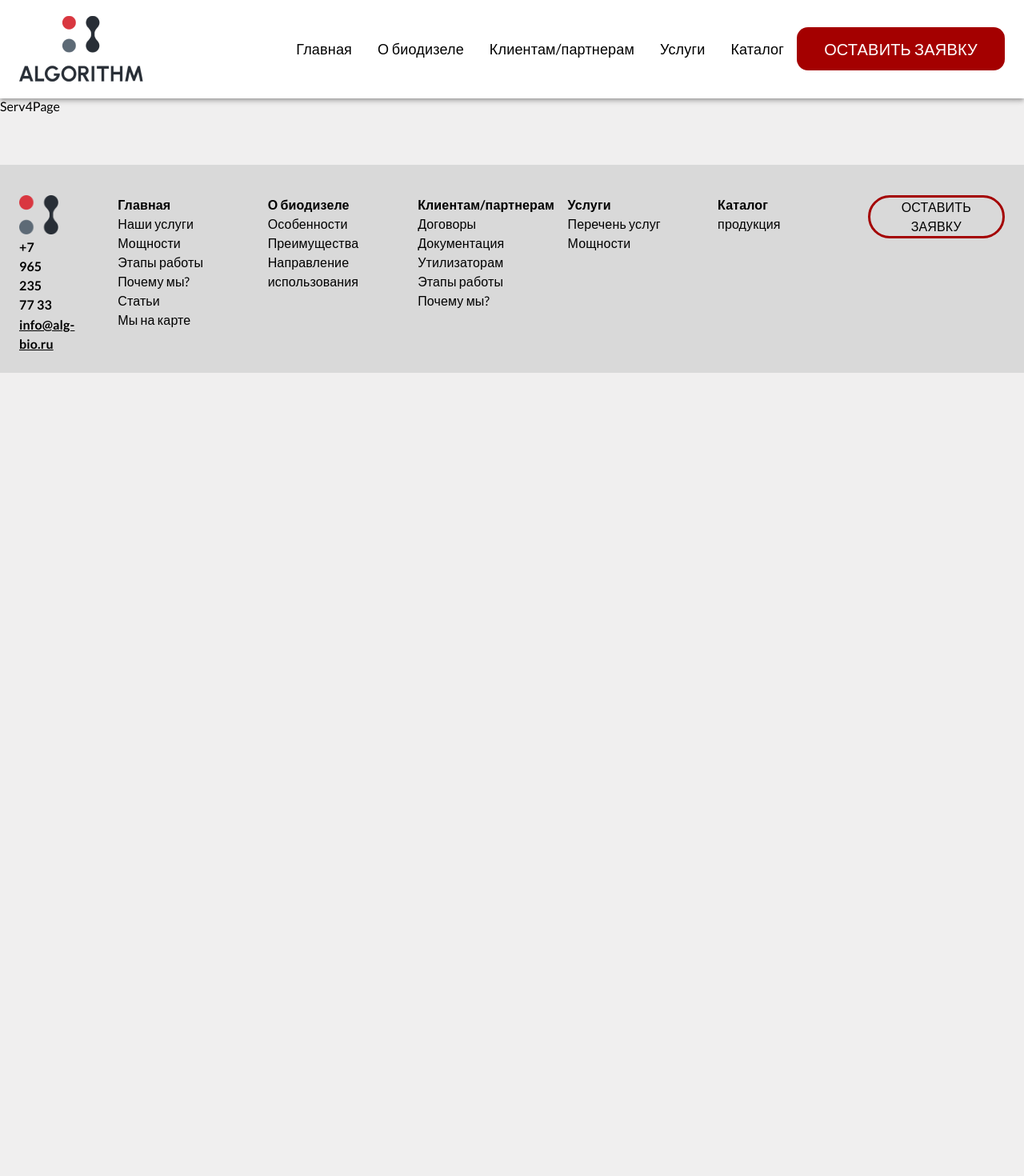
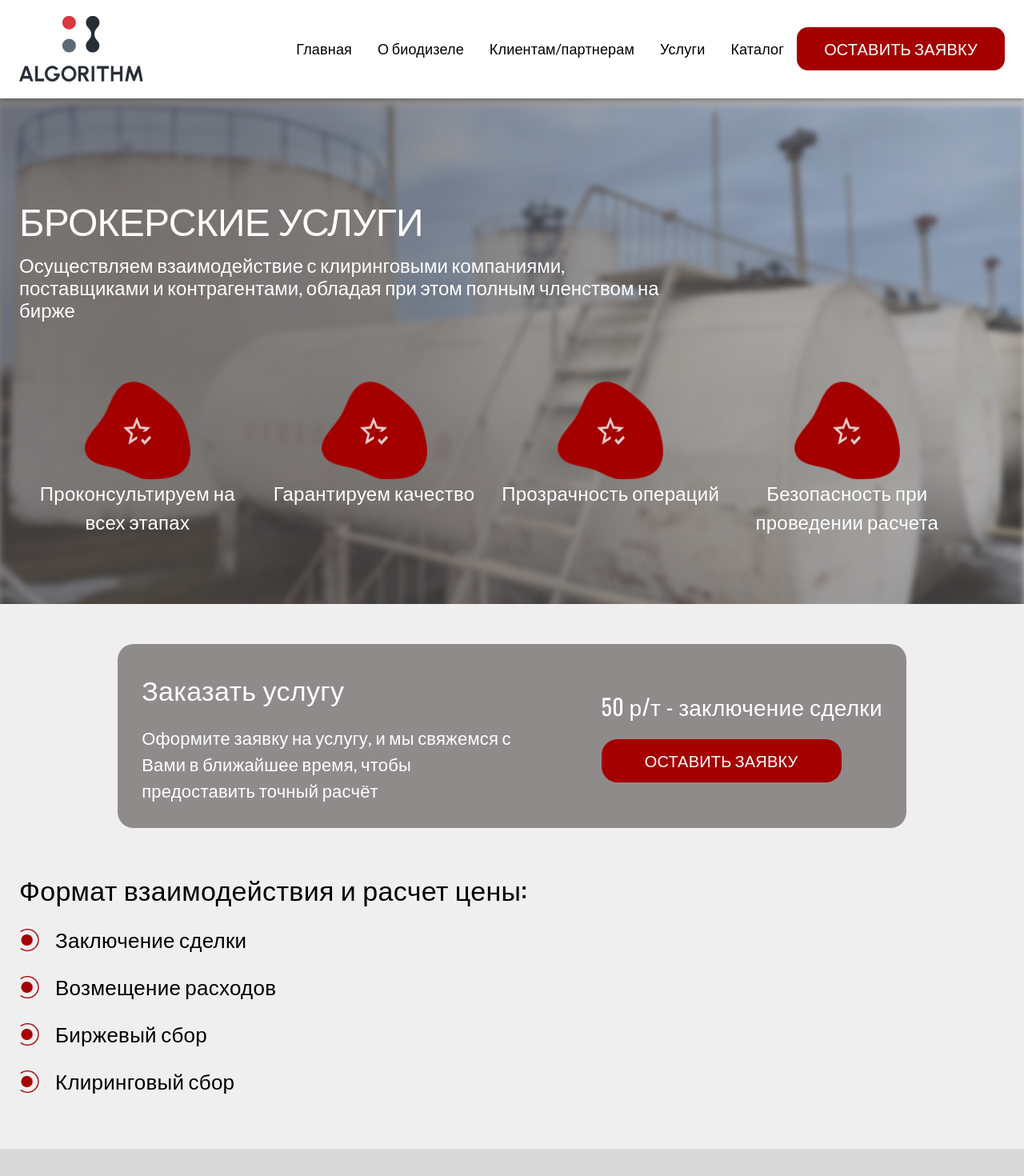
Before and after one commit to cupOfTea321/Algorithm, a React (Vite) app in the folder algo/: page /services/shipment in a window 1280 px wide. Shown: the top 1470 px of the page at 80% size. Before the commit the page ends 800 px from the top, so only its background shows below. Built offline with nearby package versions, Linux system fonts and the light colour scheme.

Commit message:
service pages by reused UI components

```diff
--- a/algo/src/components/serviceComponents/OrderService.jsx
+++ b/algo/src/components/serviceComponents/OrderService.jsx
@@ -2,9 +2,8 @@ import React from 'react';
 import {Box, Container, Typography} from "@mui/material";
 import backRound from '../../assets/backRound.png'
 import MyBtn from "../UI/MyBtn.jsx";
-const OrderService = () => {
+const OrderService = ({order}) => {
     return (
-        <Container maxWidth={'xl'}>
             <Box sx={{
                 display: 'flex',
                 background: '#908B8B',
@@ -25,18 +24,16 @@ const OrderService = () => {
                         Заказать услугу
                     </Typography>
                     <Typography sx={{fontSize: '22px'}}>
-                        Оформите заявку на услугу, и мы свяжемся
-                        с Вами в ближайшее время, ответим на все интересующие вопросы и начнем работу
+                        {order.secondTitle}
                     </Typography>
                 </Box>
                 <Box >
                     <Typography className={'oswFont'} sx={{marginBottom: '20px', fontSize: '28px'}}>
-                        15 р/т в сутки
+                        {order.quantity}
                     </Typography>
                     <MyBtn radius={'20px'} height={'54px'}/>
                 </Box>
             </Box>
-        </Container>
     );
 };
 
--- /dev/null
+++ b/algo/src/components/serviceComponents/ReasonsBlock.jsx
@@ -0,0 +1,22 @@
+import React from 'react';
+import {Box, Typography} from "@mui/material";
+import point from '../../assets/pointRight.png'
+
+const ReasonsBlock = ({reasons, title}) => {
+    return (
+        <Box sx={{marginTop: '50px'}}>
+            <Typography className={'oswFont'}
+                        sx={{fontSize: {sm: '34px', xs: '28px'}, textAlign: {sm: 'left', xs: 'center'}}}>
+                {title}
+            </Typography>
+            {reasons.map(reason => (
+                <Box sx={{display: 'flex', alignItems: 'center', marginTop: '20px'}}>
+                    <Box component={'img'} src={point} sx={{width: '25px', marginRight: '20px'}}/>
+                    <Typography sx={{fontSize: {sm: '26px', xs: '20px'}}}>{reason}</Typography>
+                </Box>
+            ))}
+        </Box>
+    );
+};
+
+export default ReasonsBlock;
--- a/algo/src/components/serviceComponents/ServicesBanner.jsx
+++ b/algo/src/components/serviceComponents/ServicesBanner.jsx
@@ -2,14 +2,15 @@ import React from 'react';
 import {Box, Container, Grid, Typography} from "@mui/material";
 import star from '../../assets/star.png'
 import starBack from '../../assets/starBack.png'
-const storage = [
-    'Действуем в рамках нормативных документов',
-    'Гарантируем   качество',
-    'Контроль срока годности',
-    'Соблюдение условий хранения',
-]
-const ServicesBanner = () => {
+import backImg from "../../assets/servicesBack.png";
+const ServicesBanner = ({storage}) => {
     return (
+        <Box sx={{
+            paddingBottom: '5%',
+            background: `linear-gradient(68.5deg, rgba(65, 59, 59, 0.62) 35.69%, rgba(105, 105, 105, 0) 133.84%), url(${backImg})`,
+            backgroundSize: 'cover',
+
+        }}>
         <Container maxWidth={'xl'}>
             <Box sx={{
                 color: 'white',
@@ -24,17 +25,16 @@ const ServicesBanner = () => {
                     fontSize: {lg: '48px', md: '36px', sm: '30px', xs: '36px'},
 
                 }}>
-                    ХРАНЕНИЕ ТОПЛИВА
+                    {storage.mainTitle}
                 </Typography>
                 <Typography variant={'h3'} sx={{
                     width: {md: '140%', sm: '100%'},
                     fontSize: '24px'
                 }}>
-                    Бережно храним вашу продукцию, соблюдая необходимые требования,
-                    чтобы сохранить все качества топлива
+                    {storage.secondTitle}
                 </Typography>
                 <Grid container sx={{width: {md: '200%', sm: '100%'}, marginTop: '10%', }}>
-                    {storage.map(item => (
+                    {storage.list.map(item => (
                         <Grid item lg={3} md={6} sm={6} xs={12} sx={{width: '25%', display: 'flex', flexDirection: 'column', alignItems: 'center', paddingBottom: '20px'}}>
                             <Box sx={{backgroundImage: `url(${starBack})`, height: '122px', width: '132px', backgroundSize: 'cover', backgroundRepeat: 'no-repeat', display: 'flex', alignItems: 'center', justifyContent: 'center'}}>
                                 <Box component={'img'} src={star} sx={{height: '35px', backgroundSize: 'cover', width: '35px', }}/>
@@ -48,6 +48,7 @@ const ServicesBanner = () => {
                 </Grid>
             </Box>
         </Container>
+        </Box>
     );
 };
 
--- a/algo/src/pages/RegistrationService.jsx
+++ b/algo/src/pages/RegistrationService.jsx
@@ -1,10 +1,50 @@
 import React from 'react';
+import {Box, Container} from "@mui/material";
+import ServicesBanner from "../components/serviceComponents/ServicesBanner.jsx";
+import OrderService from "../components/serviceComponents/OrderService.jsx";
+import ReasonsBlock from "../components/serviceComponents/ReasonsBlock.jsx";
 
+
+
+const storage = {
+    mainTitle: 'ОТГРУЗКА ТОПЛИВА',
+    secondTitle: 'Обеспечиваем своевременную доставку топлива, оформленную документацию и высокий уровень оказания услуги',
+    list: [
+        'Не допускаем аварийных ситуаций',
+        'Клиентская поддержка',
+        'Качественная продукция',
+        'Отгрузка в сутки: от 6 до 12 ЖД вагонов',
+    ]
+}
+const order = {
+    secondTitle: 'Оформите заявку на услугу, и мы свяжемся с Вами в ближайшее время, ответим на все интересующие вопросы и начнем работу',
+    quantity: '',
+}
+const reasons = [
+    'Ж/Д поставки',
+    'Танкерные перевозки по воде',
+]
+const reasonTitle = 'Способы доставки:'
+const reasons2 = [
+    'Документальное оформление',
+    'Допуск транспортного средства к перевозке',
+    'Соблюдение требований безопасности при перевозке и отгрузке',
+    'Подготовленные водители т/с',
+]
+const reasonTitle2 = 'Условия перевозки:'
 const RegistrationService = () => {
     return (
-        <div>
-            Serv3Page
-        </div>
+        <>
+            <ServicesBanner storage={storage}/>
+            <Container maxWidth={'xl'}>
+                <OrderService order={order}/>
+                <Box sx={{display: 'flex', justifyContent: 'space-between', flexDirection: {sm: 'row', xs: 'column'}}}>
+                    <ReasonsBlock title={reasonTitle} reasons={reasons}/>
+                    <ReasonsBlock title={reasonTitle2} reasons={reasons2}/>
+                </Box>
+
+            </Container>
+        </>
     );
 };
 
--- a/algo/src/pages/ShipmentService.jsx
+++ b/algo/src/pages/ShipmentService.jsx
@@ -1,10 +1,41 @@
 import React from 'react';
+import {Container} from "@mui/material";
+import ServicesBanner from "../components/serviceComponents/ServicesBanner.jsx";
+import OrderService from "../components/serviceComponents/OrderService.jsx";
+import ReasonsBlock from "../components/serviceComponents/ReasonsBlock.jsx";
 
+
+
+const storage = {
+    mainTitle: 'БРОКЕРСКИЕ УСЛУГИ',
+    secondTitle: 'Осуществляем взаимодействие с клиринговыми компаниями, поставщиками и контрагентами, обладая при этом полным членством на бирже',
+    list: [
+        'Проконсультируем на всех этапах',
+        'Гарантируем качество',
+        'Прозрачность операций',
+        'Безопасность при проведении расчета',
+    ]
+}
+const order = {
+    secondTitle: 'Оформите заявку на услугу, и мы свяжемся с Вами в ближайшее время, чтобы предоставить точный расчёт',
+    quantity: '50 р/т - заключение сделки',
+}
+const reasonTitle = 'Формат взаимодействия и расчет цены:'
+const reasons = [
+    'Заключение сделки',
+    'Возмещение расходов',
+    'Биржевый сбор',
+    'Клиринговый сбор',
+]
 const ShipmentService = () => {
     return (
-        <div>
-            Serv4Page
-        </div>
+        <>
+            <ServicesBanner storage={storage}/>
+            <Container maxWidth={'xl'}>
+                <OrderService order={order}/>
+                <ReasonsBlock title={reasonTitle} reasons={reasons}/>
+            </Container>
+        </>
     );
 };
 
--- a/algo/src/pages/StorageService.jsx
+++ b/algo/src/pages/StorageService.jsx
@@ -1,27 +1,52 @@
 import React from 'react';
 import backImg from "../assets/servicesBack.png";
 import FirstBanner from "../components/FirstBanner.jsx";
-import {Box} from "@mui/material";
+import {Box, Container, Typography} from "@mui/material";
 import ServicesBanner from "../components/serviceComponents/ServicesBanner.jsx";
 import OrderService from "../components/serviceComponents/OrderService.jsx";
+import ReasonsBlock from "../components/serviceComponents/ReasonsBlock.jsx";
 
+const reasons = [
+    'соответствие емкостей требованиям отраслевых нормативных актов;',
+    'обеспечение свободного подъезда транспорта, освещение территории в темное время;',
+    'наличие противопожарного оборудования;',
+    'наличие ответственного лица;',
+    'территория нефтебазы оборудована современными системами охраны и видеонаблюдения.',
+]
+const storage = {
+    mainTitle: 'ХРАНЕНИЕ ТОПЛИВА',
+    secondTitle: 'Бережно храним вашу продукцию, соблюдая необходимые требования, чтобы сохранить все качества топлива',
+    list: [
+        'Действуем в рамках нормативных документов',
+        'Гарантируем качество',
+        'Контроль срока годности',
+        'Соблюдение условий хранения',
+    ]
+}
+const order = {
+    secondTitle: 'Оформите заявку на услугу, и мы свяжемся с Вами в ближайшее время, ответим на все интересующие вопросы и начнем работу',
+    quantity: '15 р/т в сутки',
+}
+const reasonTitle = 'Главные требования к условиям хранения топлива'
 const StorageService = () => {
     return (
         <>
-            <Box sx={{
-                // height: {sm:'740px', xs: '940px'},
-                paddingBottom: '5%',
-                // background: `linear-gradient(68.5deg, rgba(65, 59, 59, 0.62) 35.69%, rgba(105, 105, 105, 0) 133.84%), url(${backImg})`,
-                // background: `rgba(135, 141, 146, 0.45)`,
-                // backgroundImage: `url(${backImg})`,
-                background: `linear-gradient(68.5deg, rgba(65, 59, 59, 0.62) 35.69%, rgba(105, 105, 105, 0) 133.84%), url(${backImg})`,
-
-                backgroundSize: 'cover',
-
-            }}>
-                <ServicesBanner/>
-            </Box>
-            <OrderService/>
+            <ServicesBanner storage={storage}/>
+            <Container maxWidth={'xl'}>
+                <OrderService order={order}/>
+                <ReasonsBlock title={reasonTitle} reasons={reasons}/>
+                <Typography sx={{fontSize: {sm:'26px', xs: '20px'}, marginTop: '20px'}}>
+                    Сохранность Ваших нефтепродуктов осуществляется согласно правилам статьи 891 ГК РФ, Приказа
+                    Министерства энергетики РФ № 231 от 19.06.2003 г. «Об утверждении инструкции по контролю и
+                    обеспечению сохранения качества нефтепродуктов в организациях нефтепродуктообеспечения» и других
+                    обязательных правил и требований по хранению ГСМ.
+                </Typography>
+                <Typography sx={{fontSize: {sm:'26px', xs: '20px'}, marginTop: '20px'}}>
+                    Мы делаем все для обеспечения сохранности нефтепродуктов и несем ответственность за утрату,
+                    недостачу или ухудшение качества нефтепродуктов, принятых на хранение, согласно ГОСТ 1510-84 «Нефть
+                    и нефтепродукты. Маркировка, упаковка, транспортировка и хранение".
+                </Typography>
+            </Container>
         </>
     );
 };
--- a/algo/src/pages/TransportationService.jsx
+++ b/algo/src/pages/TransportationService.jsx
@@ -1,11 +1,39 @@
 import React from 'react';
+import {Container} from "@mui/material";
+import ServicesBanner from "../components/serviceComponents/ServicesBanner.jsx";
+import OrderService from "../components/serviceComponents/OrderService.jsx";
+import ReasonsBlock from "../components/serviceComponents/ReasonsBlock.jsx";
 
-const Serv1Page = () => {
+
+const reasons = [
+    'приём ж/д вагонов-цистерн или автоцистерн;',
+    'слив-налив из ж/д вагонов-цистерн или автоцистерн, предоставленных клиентом.',
+]
+const storage = {
+    mainTitle: 'ПЕРЕВАЛКА ТОПЛИВА',
+    secondTitle: 'Гарантируем, что ваш заказ будет доставлен вовремя при соблюдении всех правил безопасности',
+    list: [
+        'Не допускаем аварийных ситуаций',
+        'Всегда на связи',
+        'Бесперебойная перевозка',
+        'Контроль температурного режима',
+    ]
+}
+const order = {
+    secondTitle: 'Оформите заявку на услугу, и мы свяжемся с Вами в ближайшее время, ответим на все интересующие вопросы и начнем работу',
+    quantity: '500 р/т',
+}
+const reasonTitle = 'Что входит в услугу:'
+const TransportationService = () => {
     return (
-        <div>
-            Serv2Page
-        </div>
+        <>
+            <ServicesBanner storage={storage}/>
+            <Container maxWidth={'xl'}>
+                <OrderService order={order}/>
+                <ReasonsBlock title={reasonTitle} reasons={reasons}/>
+            </Container>
+        </>
     );
 };
 
-export default Serv1Page;
+export default TransportationService;
```
